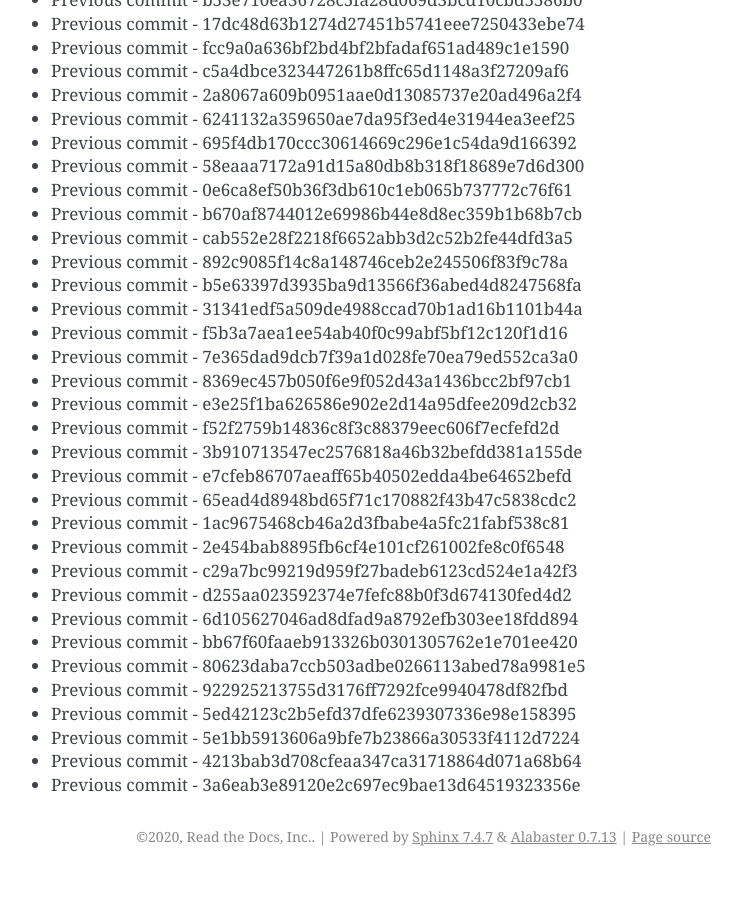
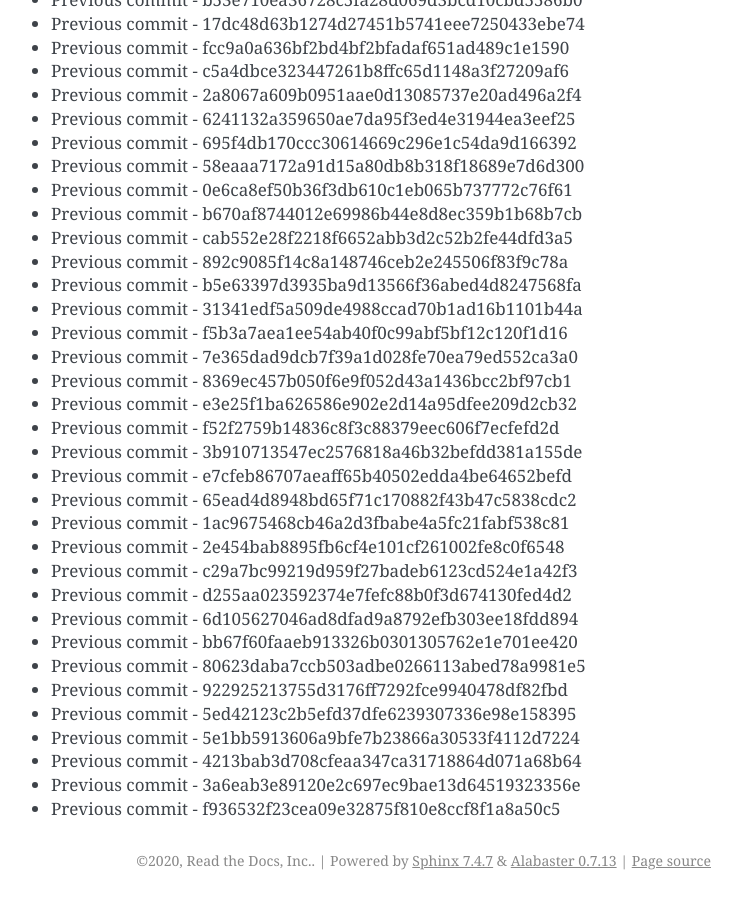
Before and after one commit to readthedocs/rtd-git-stresstest, a Sphinx documentation site: the page built from docs/updates.rst, in a window 1280 px wide and 900 px high, scrolled down 98318 px. Shown: the whole window, without its empty margins (399-1141 px from the left). Built offline with Sphinx 7.4.7, drawn with Linux system fonts in a browser that asks for light colours; before the commit the page ends 99194 px from its top, so only the background shows below that.

Commit message:
Generating commit from previous: f936532f23cea09e32875f810e8ccf8f1a8a50c5

```diff
--- a/docs/updates.rst
+++ b/docs/updates.rst
@@ -4163,3 +4163,4 @@ It can be tested for any performance characteristics.
 * Previous commit - 5e1bb5913606a9bfe7b23866a30533f4112d7224
 * Previous commit - 4213bab3d708cfeaa347ca31718864d071a68b64
 * Previous commit - 3a6eab3e89120e2c697ec9bae13d64519323356e
+* Previous commit - f936532f23cea09e32875f810e8ccf8f1a8a50c5
```
